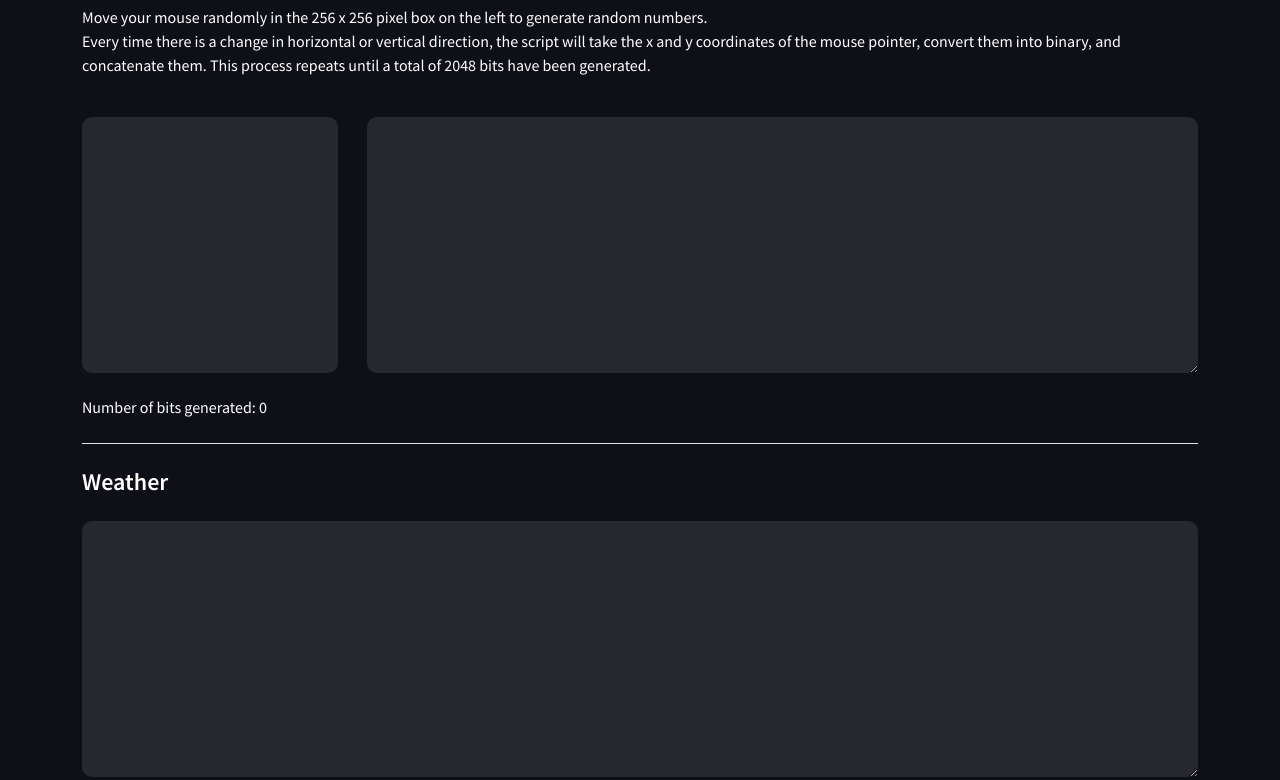
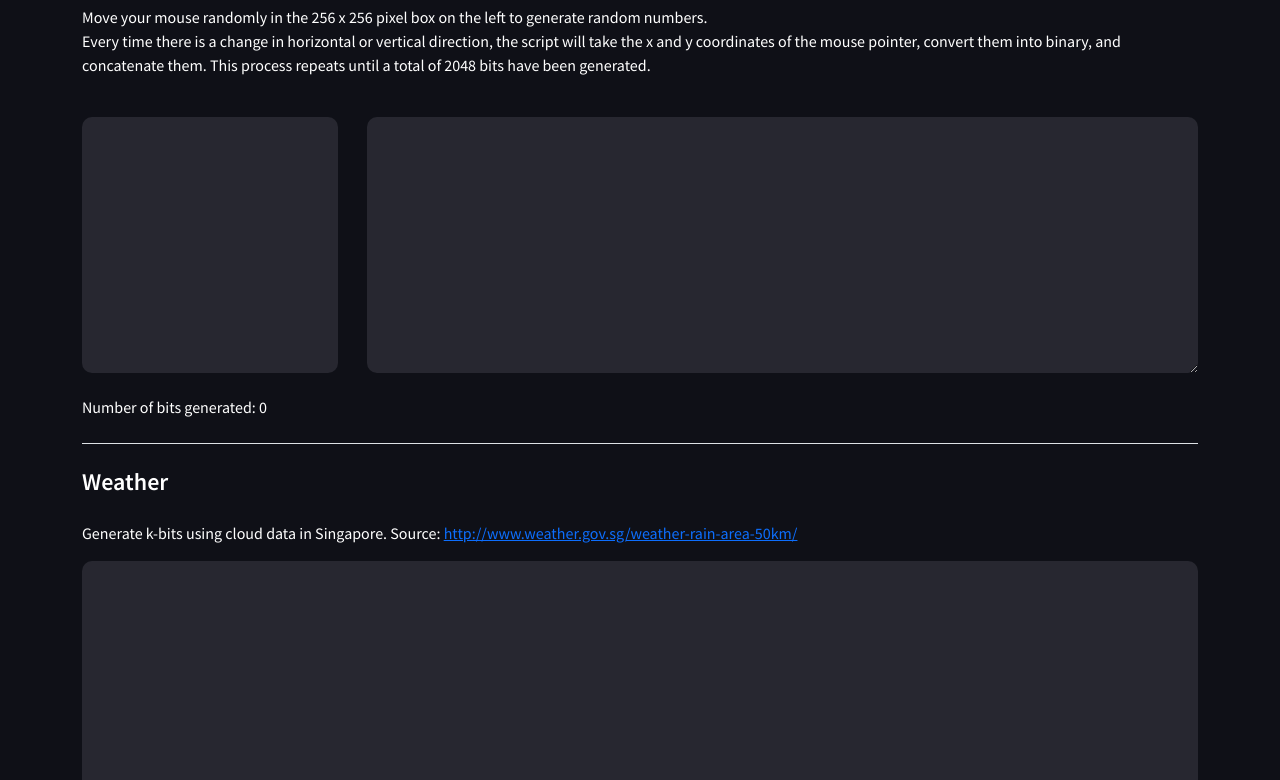
Before and after one commit to jieyu98/CZ4010Project, a plain HTML site: page index.html in a window 1280 px wide. Shown: the part 264-1044 px from the top of the page. Drawn offline with nearby package versions, Linux system fonts and the light colour scheme.

Commit message:
Update index.html

```diff
--- a/index.html
+++ b/index.html
@@ -52,6 +52,9 @@
                 </div>
             </div>
             <h4 class="mb-4 mt-4 pt-4 border-top">Weather</h4>
+            <p>
+                Generate k-bits using cloud data in Singapore. Source: <a href="http://www.weather.gov.sg/weather-rain-area-50km/">http://www.weather.gov.sg/weather-rain-area-50km/</a>
+            </p>
             <div class="row">
                 <div class="col-md-12">
                     <div id="spinner-div" class="pt-5">
```
